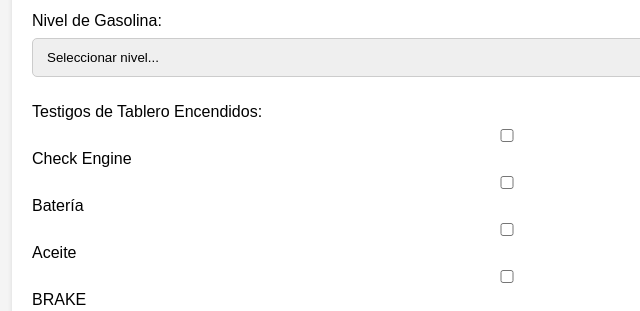
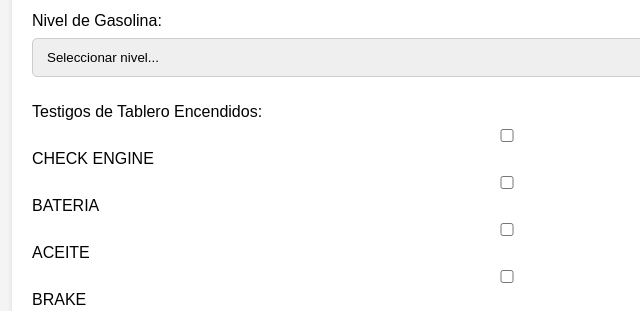
Before and after one commit to intrack360/RECEPCION-DIGITAL-DE-VEHICULOS, a plain HTML site: page index.html in a window 1280 px wide. Shown: the part 820-1131 px from the top of the page, 133-773 px from the left. Drawn offline with Linux system fonts and the light colour scheme.

Commit message:
Update index.html

```diff
--- a/index.html
+++ b/index.html
@@ -120,9 +120,9 @@
   </select><br><br>
 
   <label>Testigos de Tablero Encendidos:</label><br>
-  <label><input type="checkbox" name="testigos[]" value="Check engine"> Check Engine</label><br>
-  <label><input type="checkbox" name="testigos[]" value="Batería"> Batería</label><br>
-  <label><input type="checkbox" name="testigos[]" value="Aceite"> Aceite</label><br>
+  <label><input type="checkbox" name="testigos[]" value="Check engine"> CHECK ENGINE</label><br>
+  <label><input type="checkbox" name="testigos[]" value="Batería"> BATERIA</label><br>
+  <label><input type="checkbox" name="testigos[]" value="Aceite"> ACEITE</label><br>
   <label><input type="checkbox" name="testigos[]" value="BRAKE"> BRAKE</label><br>
   <label><input type="checkbox" name="testigos[]" value="CONTROL TRACCION"> CONTROL TRACCION</label><br>
 <label><input type="checkbox" name="testigos[]" value="ABS"> ABS</label><br>
@@ -185,7 +185,7 @@
   </div>
 <!-- Observación libre adicional -->
 <div class="seccion">
-  <textarea id="observacionLibre" name="observacionLibre" rows="4" placeholder="Escribe aquí cualquier detalle adicional no contemplado en los campos prediseñados..." style="width:100%; resize: vertical;"></textarea>
+  <textarea id="observacionLibre" name="observacionLibre" rows="2" placeholder="Escribe aquí cualquier detalle adicional no contemplado en los campos prediseñados..." style="width:100%; resize: vertical;"></textarea>
 </div>
 
   <div class="seccion" style="margin-top: 30px;">
```
